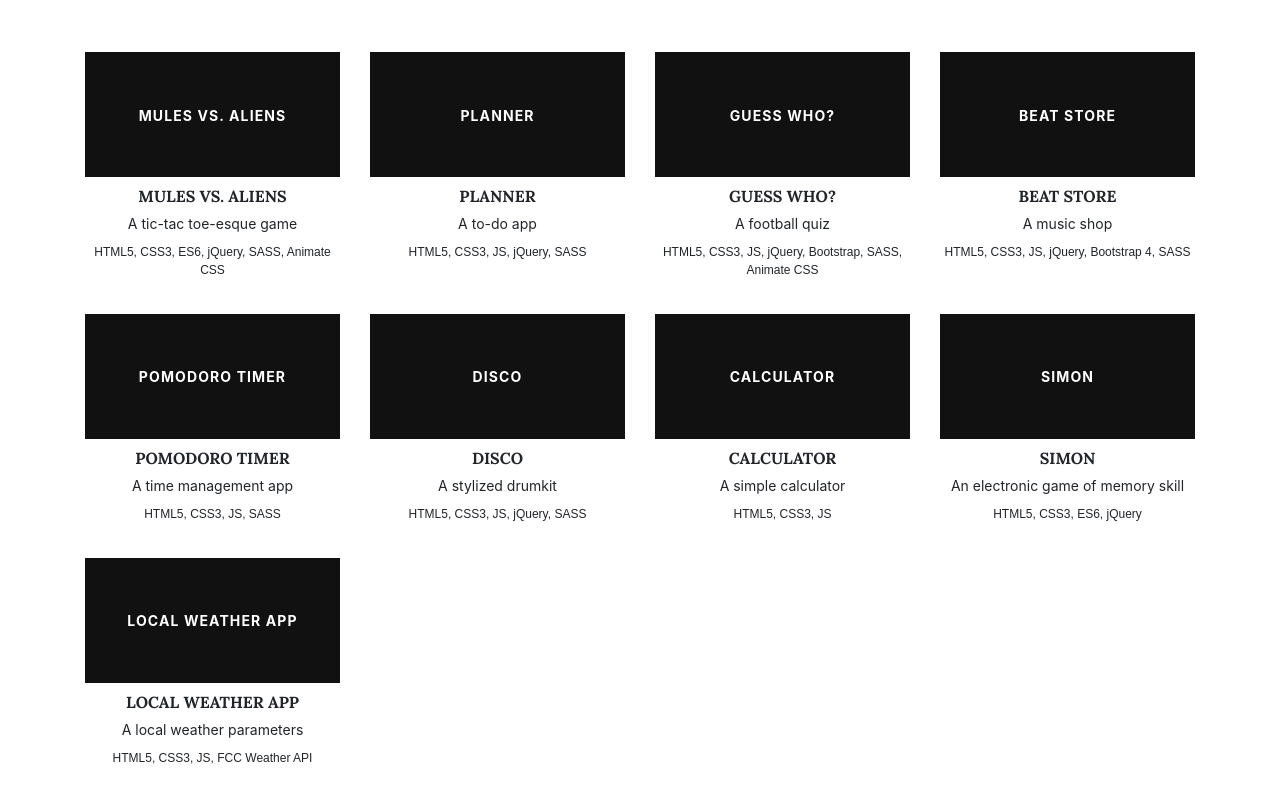
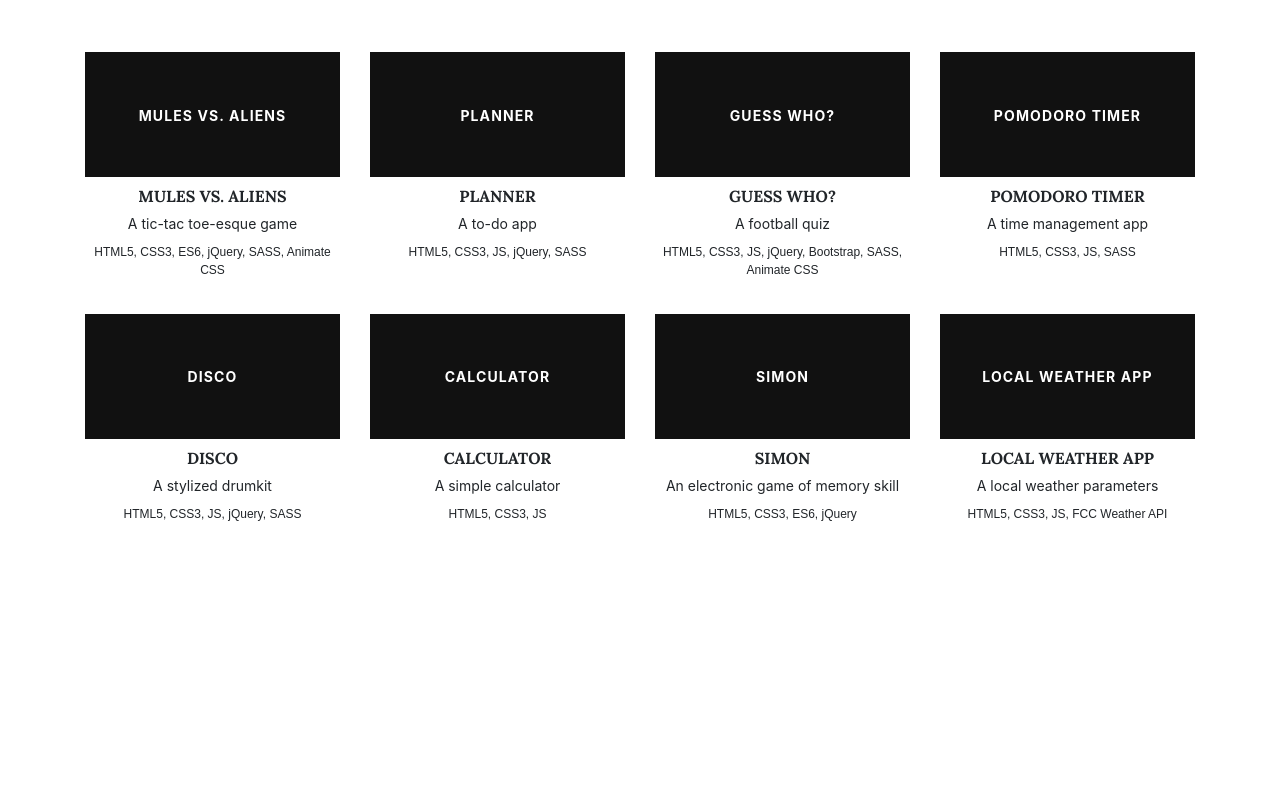
Before and after one commit to jackowiak/freecodecamp-summary, a plain HTML site: page index.html in a window 1280 px wide. Shown: the part 141-944 px from the top of the page. After the commit the page ends 800 px from the top, so only its background shows below. Drawn offline with nearby package versions, Linux system fonts and the light colour scheme; a web font is replaced by a local one.

Commit message:
Update index.html

```diff
--- a/index.html
+++ b/index.html
@@ -13,9 +13,9 @@
 
 
 
-    <title>Portfolio</title>
+    <title>freeCodeCamp's program summary</title>
     <meta name="author" content="daniel jackowiak">
-    <meta name="desciption" content="portfolio">
+    <meta name="desciption" content="freecodecamp summary">
     <meta name="keyword" content="front end, project, portfolio" />
   </head>
   <body>
@@ -75,23 +75,6 @@
                             <h5>Guess who?</h5>
                             <h6>A football quiz</h6>
                             <p>HTML5, CSS3, JS, jQuery, Bootstrap, SASS, Animate CSS</p>
-                        </div>
-                </div>
-                <div class="col-sm-6 col-lg-3 project-unit">
-                        <a href="https://jackowiak.github.io/beatstore" class="portfolio-link" target="_blank">
-                            <div class="project-board">
-                            </div>
-                            <div class="alt-subtitle">
-                                <div class="alt-text">view project</div>
-                            </div>
-                            <div class="alt-subtitle-first">
-                                <div class="alt-text-first">beat store</div>
-                            </div>
-                        </a>
-                        <div class="project-info">
-                            <h5>Beat store</h5>
-                            <h6>A music shop</h6>
-                            <p>HTML5, CSS3, JS, jQuery, Bootstrap 4, SASS</p>
                         </div>
                 </div>
                 <div class="col-sm-6 col-lg-3 project-unit">
```
